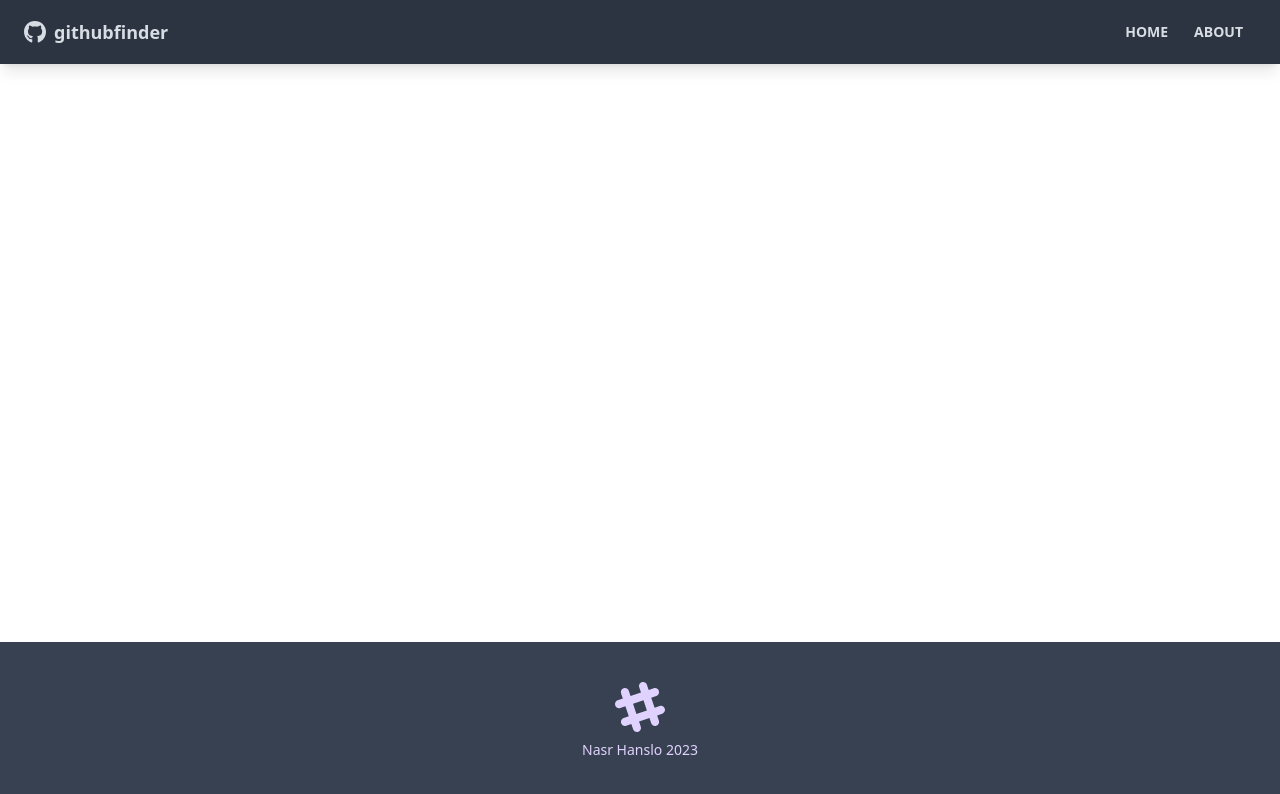
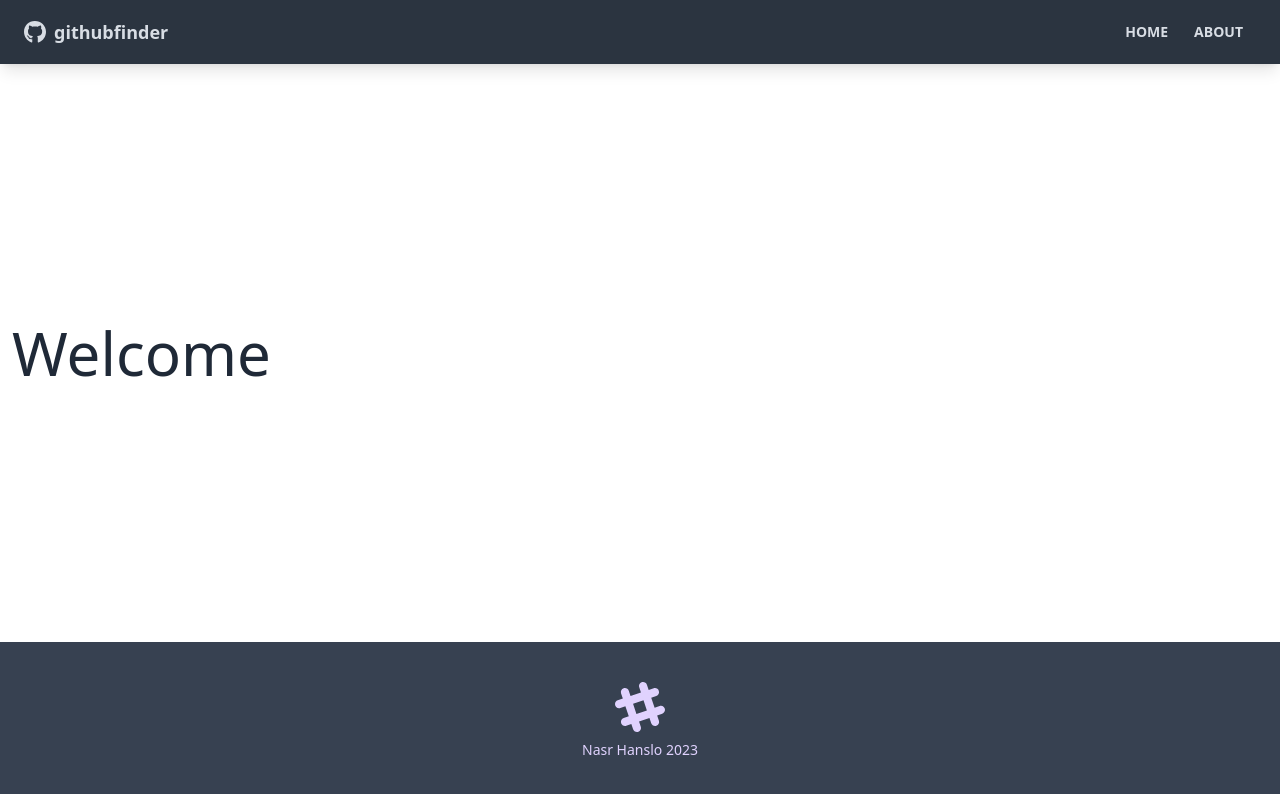
Before and after one commit to hansolo-N/githubfinder, a React (Create React App) app: page / in a window 1280 px wide. Shown: the top 794 px of the page. Built offline with nearby package versions, Linux system fonts and the light colour scheme.

Commit message:
added home,about,not found pages

```diff
--- a/src/App.js
+++ b/src/App.js
@@ -1,4 +1,7 @@
-import { BrowserRouter as Router,Route} from "react-router-dom";
+import { BrowserRouter as Router,Route,Routes} from "react-router-dom";
+import Home from "./pages/Home";
+import About from "./pages/About";
+import NotFound from "./pages/NotFound";
 import Navbar from "./components/layouts/Navbar";
 import Footer from './components/layouts/Footer'
 
@@ -7,7 +10,14 @@
     <Router>
      <div className="flex flex-col justify-between h-screen">
       <Navbar/>
-      <main className="container mx-auto px-3 pb-12"></main>
+      <main className="container mx-auto px-3 pb-12">
+      <Routes>
+        <Route path="/" element={<Home/>}/>
+        <Route path="/about" element={<About/>}/>
+        <Route path="/notfound" element={<NotFound/>}/>
+        <Route path="/*" element={<NotFound/>}/>
+      </Routes>
+      </main>
       <Footer/>
      </div>
     </Router>
--- /dev/null
+++ b/src/pages/About.jsx
@@ -0,0 +1,9 @@
+import React from 'react'
+
+function About() {
+  return (
+    <h1 className="text-6xl">About</h1>
+  )
+}
+
+export default About
--- /dev/null
+++ b/src/pages/Home.jsx
@@ -0,0 +1,9 @@
+import React from 'react'
+
+function Home() {
+  return (
+    <h1 className="text-6xl">Welcome</h1>
+  )
+}
+
+export default Home
--- /dev/null
+++ b/src/pages/NotFound.jsx
@@ -0,0 +1,24 @@
+import React from 'react'
+import {FaHome} from 'react-icons/fa'
+import {Link} from 'react-router-dom'
+
+
+function NotFound() {
+  return (
+    <div className="hero">
+    <div className="text-center hero-content">
+        <div className="max-w-lg">
+            <h1 className="text-8xl font-bold mb-8">Ooops!</h1>
+            <p className="text-5xl mb-8">404-page not found</p>
+            <Link to="/"className='btn btn-primary btn-lg'>
+                <FaHome className="mr-2"/>
+                back to home
+            </Link>
+        </div>
+    </div>
+
+    </div>
+  )
+}
+
+export default NotFound
```
Also changed, not shown: package.json (+6 -2 lines), 1 other file (tests, documents, lock files or other folders).
